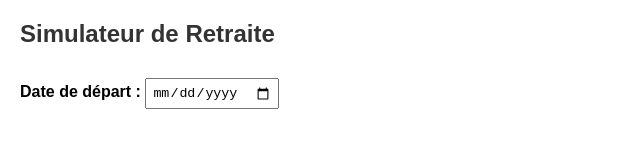
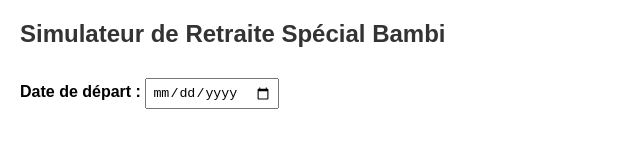
Before and after one commit to Bambirun/Simu-Retraite, a plain HTML site: page index.html in a window 1280 px wide. Shown: the whole page, without its empty margins (0-640 px from the left). Drawn offline with Linux system fonts and the light colour scheme.

Commit message:
index.html

```diff
--- a/index.html
+++ b/index.html
@@ -14,7 +14,7 @@
     </style>
 </head>
 <body>
-    <h2>Simulateur de Retraite</h2>
+    <h2>Simulateur de Retraite Spécial Bambi</h2>
     <label for="depart">Date de départ :</label>
     <input type="date" id="depart" onchange="calculerPension()">
     <div id="resultat"></div>
```
